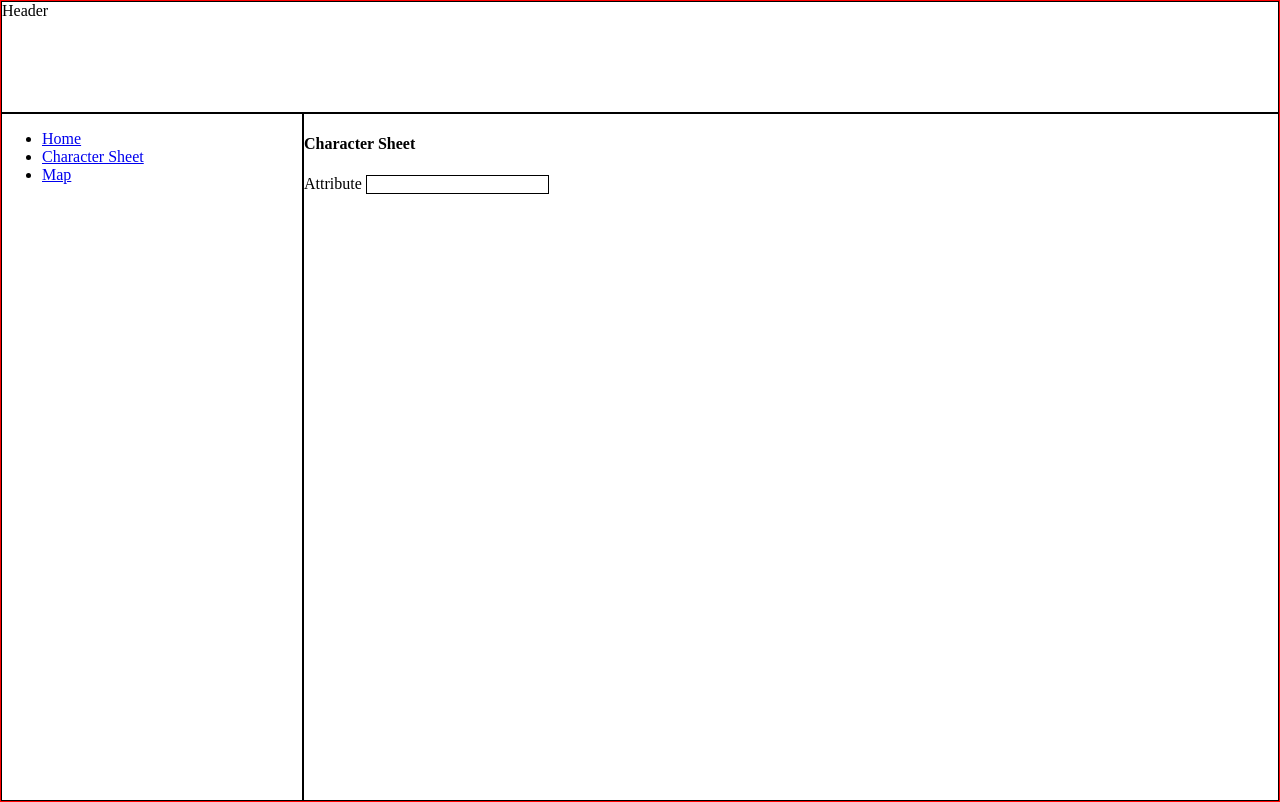
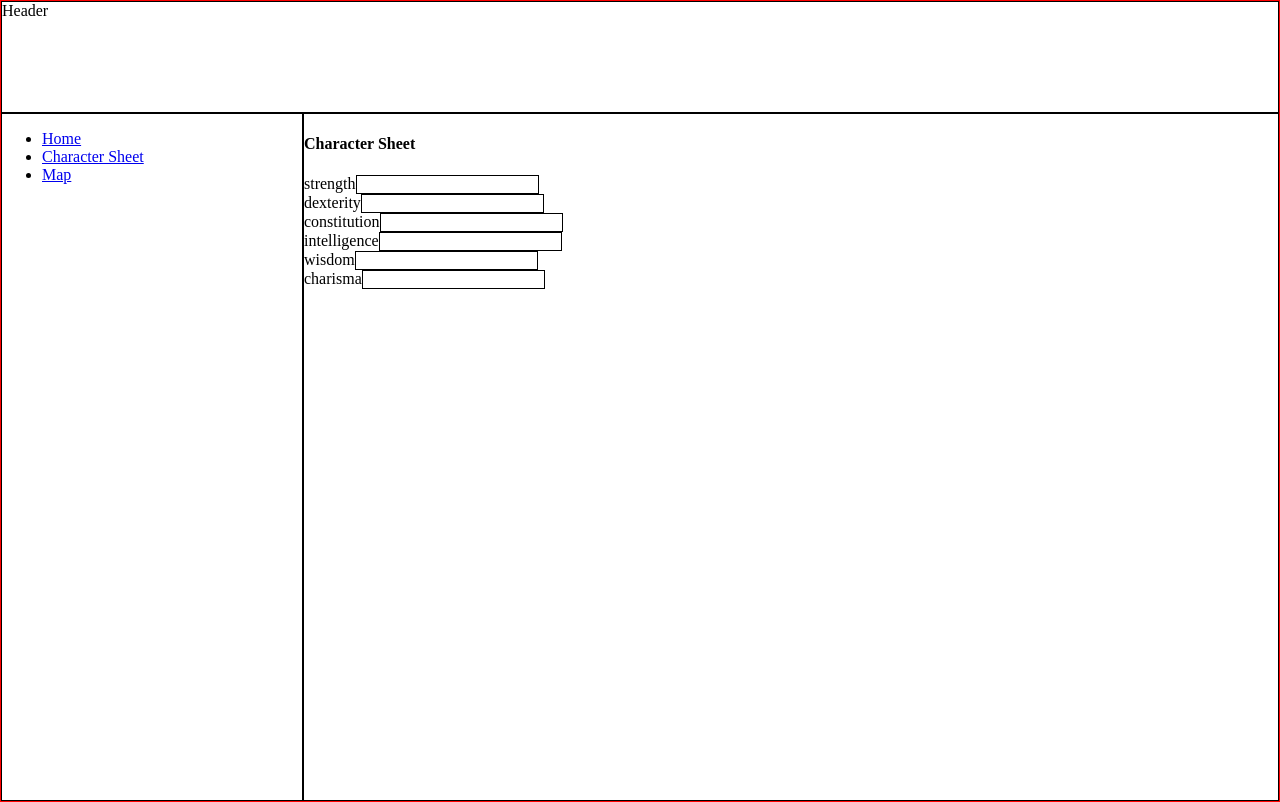
Before and after one commit to Jonathanko52/trpgplatform, a Next.js app: page / in a window 1280 px wide. Built offline with nearby package versions, Linux system fonts and the light colour scheme.

Commit message:
Data transfer working

```diff
--- a/gameData/tables.json
+++ b/gameData/tables.json
@@ -0,0 +1,12 @@
+{
+  "characterSheet": {
+    "attributes": [
+      "strength",
+      "dexterity",
+      "constitution",
+      "intelligence",
+      "wisdom",
+      "charisma"
+    ]
+  }
+}
--- a/pages/presentational/attribute.js
+++ b/pages/presentational/attribute.js
@@ -5,12 +5,13 @@ export const useStyles = createUseStyles({
   attrform: { border: "solid 1px", flexGrow: "1" },
 });
 
-export function attribute() {
+export function attribute(props) {
   const classes = useStyles();
 
   return (
     <div>
-      Attribute <input type="text" className={classes.attrform}></input>
+      {props.text}
+      <input type="text" className={classes.attrform}></input>
     </div>
   );
 }
--- a/pages/presentational/characterSheet.js
+++ b/pages/presentational/characterSheet.js
@@ -1,6 +1,7 @@
 import React from "react";
 import { createUseStyles } from "react-jss";
 import Attribute from "./attribute.js";
+import data from "./../../gameData/tables.json";
 
 export const useStyles = createUseStyles({
   characterSheet: { border: "solid 1px", flexGrow: "1" },
@@ -8,11 +9,16 @@ export const useStyles = createUseStyles({
 
 export function CharacterSheet() {
   const classes = useStyles();
+  let attributesArray = [];
+  console.log("data", data.characterSheet);
+  data.characterSheet.attributes.forEach((cur) => {
+    attributesArray.push(<Attribute text={cur} />);
+  });
 
   return (
     <div className={classes.characterSheet}>
       <h4>Character Sheet</h4>
-      <Attribute></Attribute>
+      {attributesArray}
     </div>
   );
 }
```
